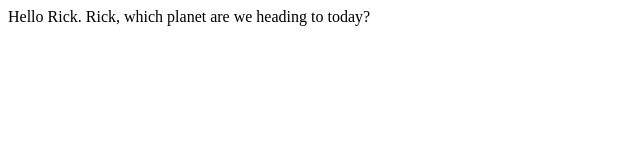
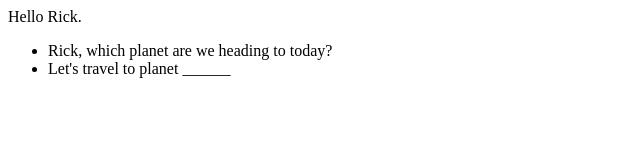
Before and after one commit to Anyway214/where-is-morty, a website: page index.html in a window 1280 px wide. Shown: the whole page, without its empty margins (0-640 px from the left). Drawn offline with Linux system fonts and the light colour scheme.

Commit message:
Pull request for Morty

```diff
--- a/index.html
+++ b/index.html
@@ -2,7 +2,14 @@
   <body>
     <div id="app">
       Hello Rick.
-      Rick, which planet are we heading to today?
+      <ul>
+        <li>
+          Rick, which planet are we heading to today?
+        </li>
+        <li>
+          Let's travel to planet ______
+        </li>
+      </ul>
     </div>
   </body>
 </html>
```
